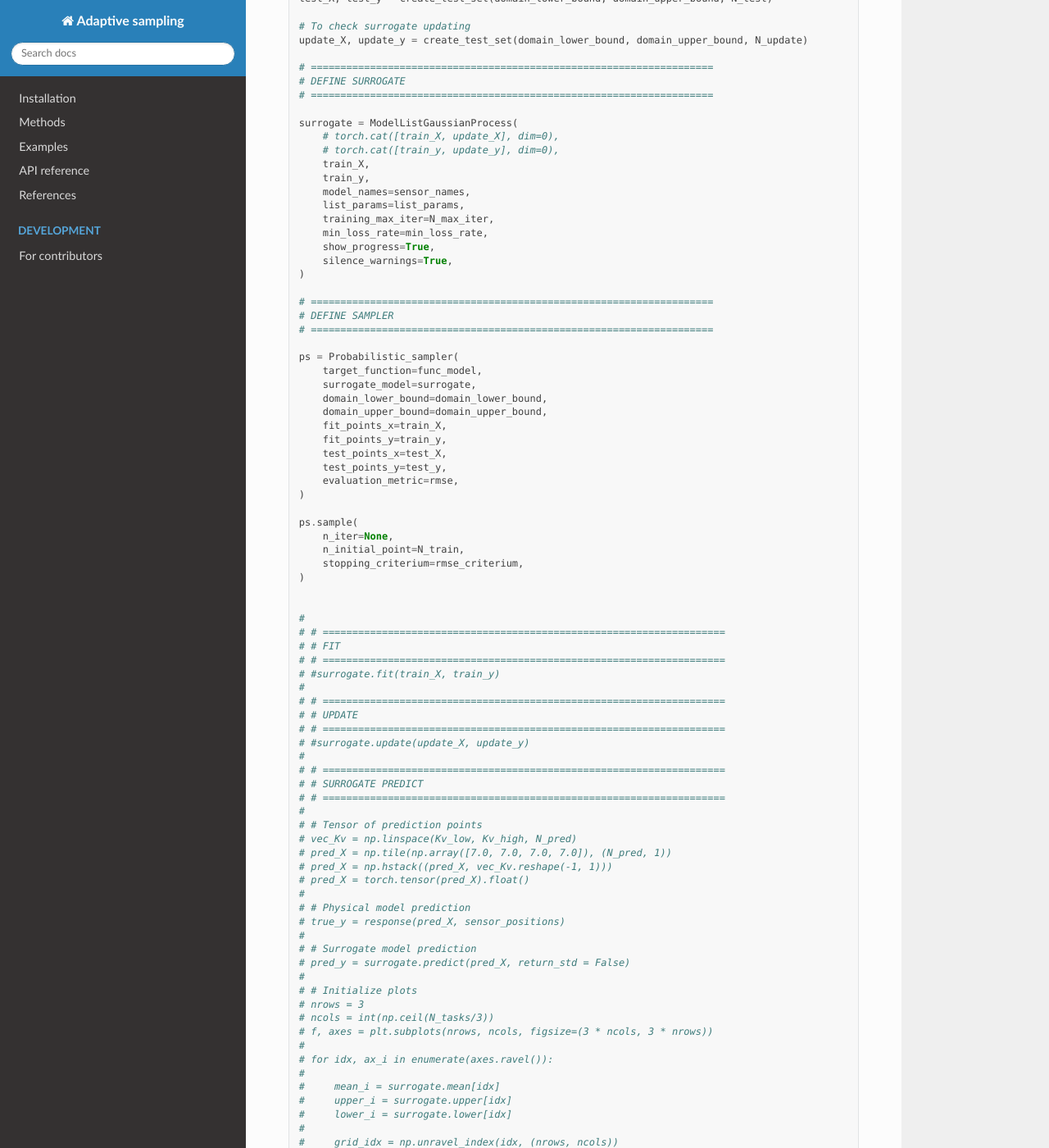
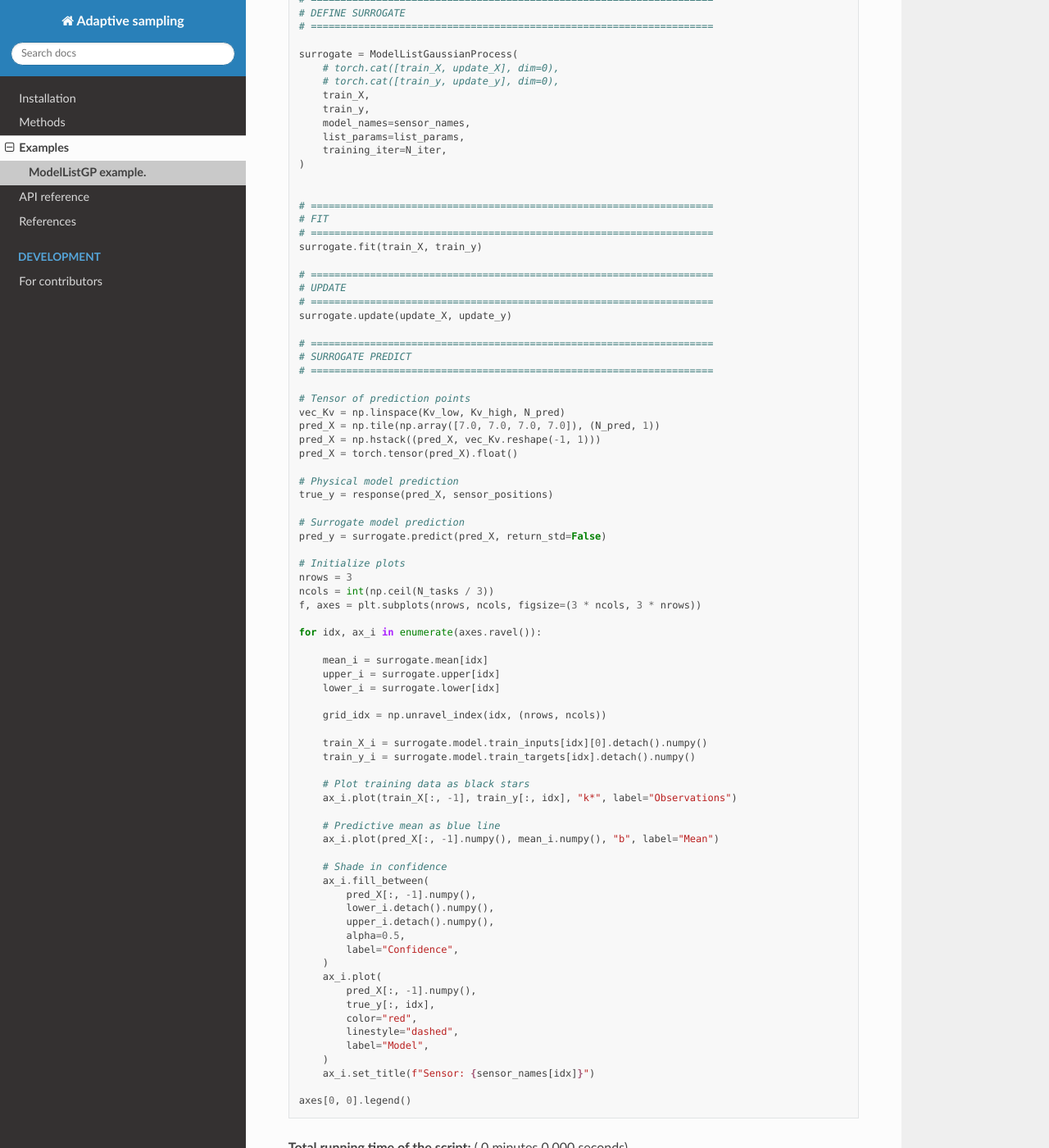
Before and after one commit to TNO/harlow, a Sphinx documentation site: the page built from docs/source/auto_examples/example_IJssel_model_list_adaptive_sampling.rst, in a window 1280 px wide and 1400 px high, scrolled down 3601 px. Shown: the whole window at 82% size. Built offline with Sphinx 7.4.7 and the Read the Docs theme 2.0.0, drawn with Linux system fonts in a browser that asks for light colours; some of the changed text lies outside the part shown.

```diff
--- a/docs/source/auto_examples/example_IJssel_model_list_adaptive_sampling.py
+++ b/docs/source/auto_examples/example_IJssel_model_list_adaptive_sampling.py
@@ -1,21 +1,25 @@
 """
-Also check:
+ModelListGP example.
+====================
+This example demonstrates the usage of the ``ModelListGP``, a list of independent
+Gaussian Process surrogates, each approximating an output of a function.
 
-https://www.sciencedirect.com/science/article/pii/S002199911630184X
-https://github.com/PredictiveScienceLab/py-aspgp
+.. math::
+
+    \\mathbf{X}_{\\mathrm{model}}(\\mathbf{\\theta}) =
+    \\mathbf{K}(\\boldsymbol{\\theta}) \\cdot f(\\mathbf{t})
+     + \\mathbf{E}_{\\mathrm{meas}},
+
 """
 
 import numpy as np
 import torch
-from model.model_twin_girder_betti import IJssel_bridge_model  # noqa: I201
+from matplotlib import pyplot as plt
 from sklearn.metrics import mean_squared_error
 
 from harlow.helper_functions import latin_hypercube_sampling
-from harlow.probabilistic_sampling import Probabilistic_sampler
 from harlow.surrogate_model import ModelListGaussianProcess
-
-# from matplotlib import pyplot as plt
-
+from model.model_twin_girder_betti import IJssel_bridge_model  # noqa: I201
 
 # ====================================================================
 # HELPER FUNCTIONS
@@ -31,11 +35,7 @@ def create_test_set(min_domain, max_domain, n):
 
 
 def rmse(x, y):
-
-    list_rmse = []
-    for xi, yi in zip(x, y.T):
-        list_rmse.append(mean_squared_error(xi, yi, squared=False))
-    return np.max(list_rmse)
+    return mean_squared_error(x, y, squared=False)
 
 
 def get_param_idx(params_dict):
@@ -46,12 +46,11 @@ def get_param_idx(params_dict):
 # SURROGATING PARAMETERS
 # ====================================================================
 N_train = 10
-N_test = 50
-N_pred = 50
-N_max_iter = 1000
+N_test = 200
+N_pred = 100
+N_iter = 200
 N_update = 100
 rmse_criterium = 0.1
-min_loss_rate = 0.001
 
 # ====================================================================
 # INITIALIZE MODEL
@@ -215,99 +214,73 @@ surrogate = ModelListGaussianProcess(
     train_y,
     model_names=sensor_names,
     list_params=list_params,
-    training_max_iter=N_max_iter,
-    min_loss_rate=min_loss_rate,
-    show_progress=True,
-    silence_warnings=True,
-)
-
-# ====================================================================
-# DEFINE SAMPLER
-# ====================================================================
-
-ps = Probabilistic_sampler(
-    target_function=func_model,
-    surrogate_model=surrogate,
-    domain_lower_bound=domain_lower_bound,
-    domain_upper_bound=domain_upper_bound,
-    fit_points_x=train_X,
-    fit_points_y=train_y,
-    test_points_x=test_X,
-    test_points_y=test_y,
-    evaluation_metric=rmse,
-)
-
-ps.sample(
-    n_iter=None,
-    n_initial_point=N_train,
-    stopping_criterium=rmse_criterium,
+    training_iter=N_iter,
 )
 
 
-#
-# # ====================================================================
-# # FIT
-# # ====================================================================
-# #surrogate.fit(train_X, train_y)
-#
-# # ====================================================================
-# # UPDATE
-# # ====================================================================
-# #surrogate.update(update_X, update_y)
-#
-# # ====================================================================
-# # SURROGATE PREDICT
-# # ====================================================================
-#
-# # Tensor of prediction points
-# vec_Kv = np.linspace(Kv_low, Kv_high, N_pred)
-# pred_X = np.tile(np.array([7.0, 7.0, 7.0, 7.0]), (N_pred, 1))
-# pred_X = np.hstack((pred_X, vec_Kv.reshape(-1, 1)))
-# pred_X = torch.tensor(pred_X).float()
-#
-# # Physical model prediction
-# true_y = response(pred_X, sensor_positions)
-#
-# # Surrogate model prediction
-# pred_y = surrogate.predict(pred_X, return_std = False)
-#
-# # Initialize plots
-# nrows = 3
-# ncols = int(np.ceil(N_tasks/3))
-# f, axes = plt.subplots(nrows, ncols, figsize=(3 * ncols, 3 * nrows))
-#
-# for idx, ax_i in enumerate(axes.ravel()):
-#
-#     mean_i = surrogate.mean[idx]
-#     upper_i = surrogate.upper[idx]
-#     lower_i = surrogate.lower[idx]
-#
-#     grid_idx = np.unravel_index(idx, (nrows, ncols))
-#
-#     train_X_i = surrogate.model.train_inputs[idx][0].detach().numpy()
-#     train_y_i = surrogate.model.train_targets[idx].detach().numpy()
-#
-#     # Plot training data as black stars
-#     ax_i.plot(train_X[:, -1], train_y[:, idx], 'k*', label = "Observations")
-#
-#     # Predictive mean as blue line
-#     ax_i.plot(pred_X[:, -1].numpy(), mean_i.numpy(), 'b', label = "Mean")
-#
-#     # Shade in confidence
-#     ax_i.fill_between(
-#     pred_X[:, -1].numpy(),
-#     lower_i.detach().numpy(),
-#     upper_i.detach().numpy(),
-#     alpha=0.5,
-#     label = "Confidence"
-#     )
-#     ax_i.plot(
-#     pred_X[:, -1].numpy(),
-#     true_y[:, idx],
-#     color="red",
-#     linestyle="dashed",
-#     label = "Model"
-#     )
-#     ax_i.set_title(f"Sensor: {sensor_names[idx]}")
-#
-# axes[0,0].legend()
+# ====================================================================
+# FIT
+# ====================================================================
+surrogate.fit(train_X, train_y)
+
+# ====================================================================
+# UPDATE
+# ====================================================================
+surrogate.update(update_X, update_y)
+
+# ====================================================================
+# SURROGATE PREDICT
+# ====================================================================
+
+# Tensor of prediction points
+vec_Kv = np.linspace(Kv_low, Kv_high, N_pred)
+pred_X = np.tile(np.array([7.0, 7.0, 7.0, 7.0]), (N_pred, 1))
+pred_X = np.hstack((pred_X, vec_Kv.reshape(-1, 1)))
+pred_X = torch.tensor(pred_X).float()
+
+# Physical model prediction
+true_y = response(pred_X, sensor_positions)
+
+# Surrogate model prediction
+pred_y = surrogate.predict(pred_X, return_std=False)
+
+# Initialize plots
+nrows = 3
+ncols = int(np.ceil(N_tasks / 3))
+f, axes = plt.subplots(nrows, ncols, figsize=(3 * ncols, 3 * nrows))
+
+for idx, ax_i in enumerate(axes.ravel()):
+
+    mean_i = surrogate.mean[idx]
+    upper_i = surrogate.upper[idx]
+    lower_i = surrogate.lower[idx]
+
+    grid_idx = np.unravel_index(idx, (nrows, ncols))
+
+    train_X_i = surrogate.model.train_inputs[idx][0].detach().numpy()
+    train_y_i = surrogate.model.train_targets[idx].detach().numpy()
+
+    # Plot training data as black stars
+    ax_i.plot(train_X[:, -1], train_y[:, idx], "k*", label="Observations")
+
+    # Predictive mean as blue line
+    ax_i.plot(pred_X[:, -1].numpy(), mean_i.numpy(), "b", label="Mean")
+
+    # Shade in confidence
+    ax_i.fill_between(
+        pred_X[:, -1].numpy(),
+        lower_i.detach().numpy(),
+        upper_i.detach().numpy(),
+        alpha=0.5,
+        label="Confidence",
+    )
+    ax_i.plot(
+        pred_X[:, -1].numpy(),
+        true_y[:, idx],
+        color="red",
+        linestyle="dashed",
+        label="Model",
+    )
+    ax_i.set_title(f"Sensor: {sensor_names[idx]}")
+
+axes[0, 0].legend()
--- a/docs/source/auto_examples/example_IJssel_model_list_adaptive_sampling.rst
+++ b/docs/source/auto_examples/example_IJssel_model_list_adaptive_sampling.rst
@@ -18,27 +18,30 @@
 .. _sphx_glr_auto_examples_example_IJssel_model_list_adaptive_sampling.py:
 
 
-Also check:
+ModelListGP example.
+====================
+This example demonstrates the usage of the ``ModelListGP``, a list of independent
+Gaussian Process surrogates, each approximating an output of a function.
 
-https://www.sciencedirect.com/science/article/pii/S002199911630184X
-https://github.com/PredictiveScienceLab/py-aspgp
+.. math::
 
-.. GENERATED FROM PYTHON SOURCE LINES 7-314
+    \mathbf{X}_{\mathrm{model}}(\mathbf{\theta}) =
+    \mathbf{K}(\boldsymbol{\theta}) \cdot f(\mathbf{t})
+     + \mathbf{E}_{\mathrm{meas}},
+
+.. GENERATED FROM PYTHON SOURCE LINES 14-287
 
 .. code-block:: default
 
 
     import numpy as np
     import torch
+    from matplotlib import pyplot as plt
+    from model.model_twin_girder_betti import IJssel_bridge_model  # noqa: I201
     from sklearn.metrics import mean_squared_error
 
     from harlow.helper_functions import latin_hypercube_sampling
-    from harlow.probabilistic_sampling import Probabilistic_sampler
     from harlow.surrogate_model import ModelListGaussianProcess
-    from model.model_twin_girder_betti import IJssel_bridge_model  # noqa: I201
-
-    # from matplotlib import pyplot as plt
-
 
     # ====================================================================
     # HELPER FUNCTIONS
@@ -54,11 +57,7 @@ https://github.com/PredictiveScienceLab/py-aspgp
 
 
     def rmse(x, y):
-
-        list_rmse = []
-        for xi, yi in zip(x, y.T):
-            list_rmse.append(mean_squared_error(xi, yi, squared=False))
-        return np.max(list_rmse)
+        return mean_squared_error(x, y, squared=False)
 
 
     def get_param_idx(params_dict):
@@ -69,12 +68,11 @@ https://github.com/PredictiveScienceLab/py-aspgp
     # SURROGATING PARAMETERS
     # ====================================================================
     N_train = 10
-    N_test = 50
-    N_pred = 50
-    N_max_iter = 1000
+    N_test = 200
+    N_pred = 100
+    N_iter = 200
     N_update = 100
     rmse_criterium = 0.1
-    min_loss_rate = 0.001
 
     # ====================================================================
     # INITIALIZE MODEL
@@ -238,102 +236,76 @@ https://github.com/PredictiveScienceLab/py-aspgp
         train_y,
         model_names=sensor_names,
         list_params=list_params,
-        training_max_iter=N_max_iter,
-        min_loss_rate=min_loss_rate,
-        show_progress=True,
-        silence_warnings=True,
-    )
-
-    # ====================================================================
-    # DEFINE SAMPLER
-    # ====================================================================
-
-    ps = Probabilistic_sampler(
-        target_function=func_model,
-        surrogate_model=surrogate,
-        domain_lower_bound=domain_lower_bound,
-        domain_upper_bound=domain_upper_bound,
-        fit_points_x=train_X,
-        fit_points_y=train_y,
-        test_points_x=test_X,
-        test_points_y=test_y,
-        evaluation_metric=rmse,
-    )
-
-    ps.sample(
-        n_iter=None,
-        n_initial_point=N_train,
-        stopping_criterium=rmse_criterium,
+        training_iter=N_iter,
     )
 
 
-    #
-    # # ====================================================================
-    # # FIT
-    # # ====================================================================
-    # #surrogate.fit(train_X, train_y)
-    #
-    # # ====================================================================
-    # # UPDATE
-    # # ====================================================================
-    # #surrogate.update(update_X, update_y)
-    #
-    # # ====================================================================
-    # # SURROGATE PREDICT
-    # # ====================================================================
-    #
-    # # Tensor of prediction points
-    # vec_Kv = np.linspace(Kv_low, Kv_high, N_pred)
-    # pred_X = np.tile(np.array([7.0, 7.0, 7.0, 7.0]), (N_pred, 1))
-    # pred_X = np.hstack((pred_X, vec_Kv.reshape(-1, 1)))
-    # pred_X = torch.tensor(pred_X).float()
-    #
-    # # Physical model prediction
-    # true_y = response(pred_X, sensor_positions)
-    #
-    # # Surrogate model prediction
-    # pred_y = surrogate.predict(pred_X, return_std = False)
-    #
-    # # Initialize plots
-    # nrows = 3
-    # ncols = int(np.ceil(N_tasks/3))
-    # f, axes = plt.subplots(nrows, ncols, figsize=(3 * ncols, 3 * nrows))
-    #
-    # for idx, ax_i in enumerate(axes.ravel()):
-    #
-    #     mean_i = surrogate.mean[idx]
-    #     upper_i = surrogate.upper[idx]
-    #     lower_i = surrogate.lower[idx]
-    #
-    #     grid_idx = np.unravel_index(idx, (nrows, ncols))
-    #
-    #     train_X_i = surrogate.model.train_inputs[idx][0].detach().numpy()
-    #     train_y_i = surrogate.model.train_targets[idx].detach().numpy()
-    #
-    #     # Plot training data as black stars
-    #     ax_i.plot(train_X[:, -1], train_y[:, idx], 'k*', label = "Observations")
-    #
-    #     # Predictive mean as blue line
-    #     ax_i.plot(pred_X[:, -1].numpy(), mean_i.numpy(), 'b', label = "Mean")
-    #
-    #     # Shade in confidence
-    #     ax_i.fill_between(
-    #     pred_X[:, -1].numpy(),
-    #     lower_i.detach().numpy(),
-    #     upper_i.detach().numpy(),
-    #     alpha=0.5,
-    #     label = "Confidence"
-    #     )
-    #     ax_i.plot(
-    #     pred_X[:, -1].numpy(),
-    #     true_y[:, idx],
-    #     color="red",
-    #     linestyle="dashed",
-    #     label = "Model"
-    #     )
-    #     ax_i.set_title(f"Sensor: {sensor_names[idx]}")
-    #
-    # axes[0,0].legend()
+    # ====================================================================
+    # FIT
+    # ====================================================================
+    surrogate.fit(train_X, train_y)
+
+    # ====================================================================
+    # UPDATE
+    # ====================================================================
+    surrogate.update(update_X, update_y)
+
+    # ====================================================================
+    # SURROGATE PREDICT
+    # ====================================================================
+
+    # Tensor of prediction points
+    vec_Kv = np.linspace(Kv_low, Kv_high, N_pred)
+    pred_X = np.tile(np.array([7.0, 7.0, 7.0, 7.0]), (N_pred, 1))
+    pred_X = np.hstack((pred_X, vec_Kv.reshape(-1, 1)))
+    pred_X = torch.tensor(pred_X).float()
+
+    # Physical model prediction
+    true_y = response(pred_X, sensor_positions)
+
+    # Surrogate model prediction
+    pred_y = surrogate.predict(pred_X, return_std=False)
+
+    # Initialize plots
+    nrows = 3
+    ncols = int(np.ceil(N_tasks / 3))
+    f, axes = plt.subplots(nrows, ncols, figsize=(3 * ncols, 3 * nrows))
+
+    for idx, ax_i in enumerate(axes.ravel()):
+
+        mean_i = surrogate.mean[idx]
+        upper_i = surrogate.upper[idx]
+        lower_i = surrogate.lower[idx]
+
+        grid_idx = np.unravel_index(idx, (nrows, ncols))
+
+        train_X_i = surrogate.model.train_inputs[idx][0].detach().numpy()
+        train_y_i = surrogate.model.train_targets[idx].detach().numpy()
+
+        # Plot training data as black stars
+        ax_i.plot(train_X[:, -1], train_y[:, idx], "k*", label="Observations")
+
+        # Predictive mean as blue line
+        ax_i.plot(pred_X[:, -1].numpy(), mean_i.numpy(), "b", label="Mean")
+
+        # Shade in confidence
+        ax_i.fill_between(
+            pred_X[:, -1].numpy(),
+            lower_i.detach().numpy(),
+            upper_i.detach().numpy(),
+            alpha=0.5,
+            label="Confidence",
+        )
+        ax_i.plot(
+            pred_X[:, -1].numpy(),
+            true_y[:, idx],
+            color="red",
+            linestyle="dashed",
+            label="Model",
+        )
+        ax_i.set_title(f"Sensor: {sensor_names[idx]}")
+
+    axes[0, 0].legend()
 
 
 .. rst-class:: sphx-glr-timing
```
Also changed, not shown: other parts of docs/source/auto_examples/example_IJssel_model_list_adaptive_sampling.rst (+6 -18 lines), docs/source/auto_examples/index.rst (+16 -11 lines), docs/source/auto_examples/example_IJssel_model_list_adaptive_sampling.ipynb, 2 other files.
